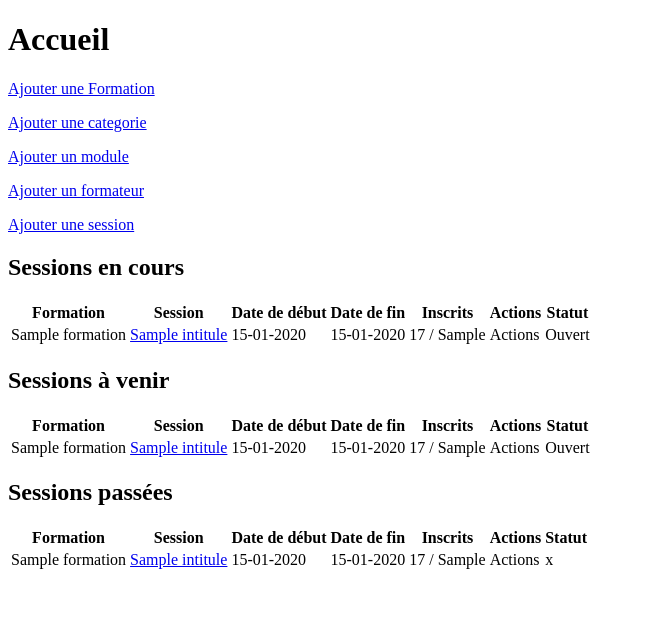
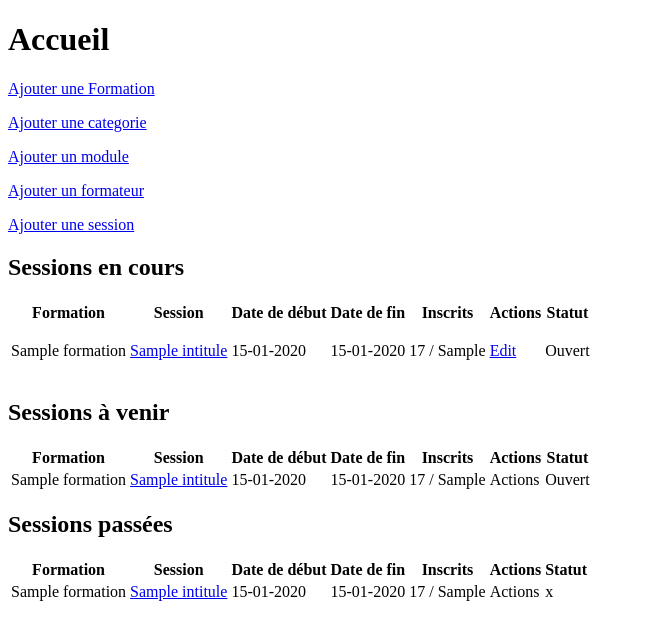
Before and after one commit to mayados/ProjetSessionsSymf, a Symfony app: template templates/session/index.html.twig in a window 1280 px wide. Shown: the top 640 px of the page, without its empty margins (0-645 px from the left). Run offline with Twig, Linux system fonts and the light colour scheme; the template is opened without the code that fills it: most values are stand-ins (such as "Sample title", 1, 10 or a date in 2020); some libraries are stand-ins or nearby versions.

Commit message:
add path edit

```diff
--- a/templates/session/index.html.twig
+++ b/templates/session/index.html.twig
@@ -32,9 +32,9 @@
                 <td>{{ session.dateDebut | date("d-m-Y") }}</td>
                 <td>{{ session.dateFin | date("d-m-Y") }}</td>
                 <td> {{ session.stagiaires | length }} / {{ session.nbPlaces }}</td>
-                <td>Actions</td>
+                <td><p><a href='{{ path('edit_session', {'id': session.id}) }}'>Edit</a></p></td>
                 {% if session.stagiaires | length == session.nbPlaces %}
-                <td>Complet</td>
+                    <td>Complet</td>
                 {% else %}
                     <td>Ouvert</td>
                 {% endif %}
```
